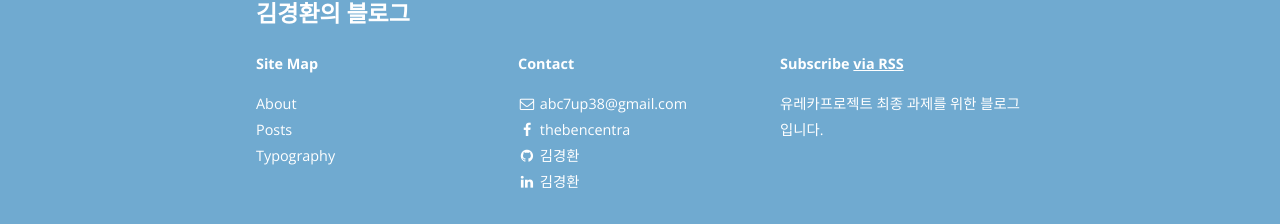
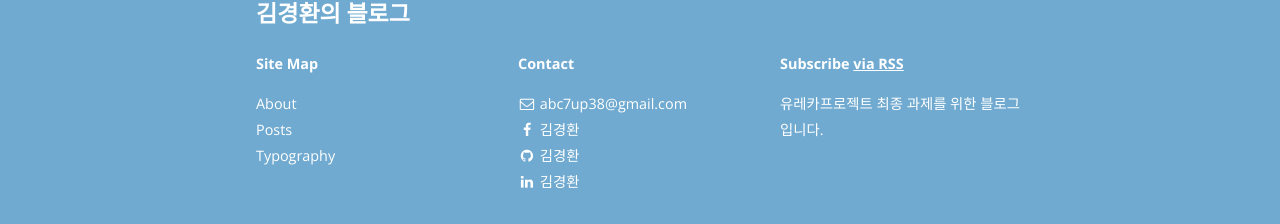
Before and after one commit to HongSena/HongSena.github.io, a Jekyll site: the page built from index.html, in a window 1280 px wide and 900 px high, scrolled down 744 px. Shown: the part 673-897 px from the top of the window. Built offline with Jekyll 4.4.1, drawn with Linux system fonts in a browser that asks for light colours; nearby versions of some CDN libraries; the list of posts is cut into pages by our own code.

Commit message:
Final fix_3

```diff
--- a/_config.yml
+++ b/_config.yml
@@ -79,7 +79,7 @@ social:
 
   - name: Facebook
     icon: facebook
-    username: thebencentra
+    username: 김경환
     url: "https://www.instagram.com/the_king_of_korea/"
     desc: Friend me on Facebook
     share: true
```
